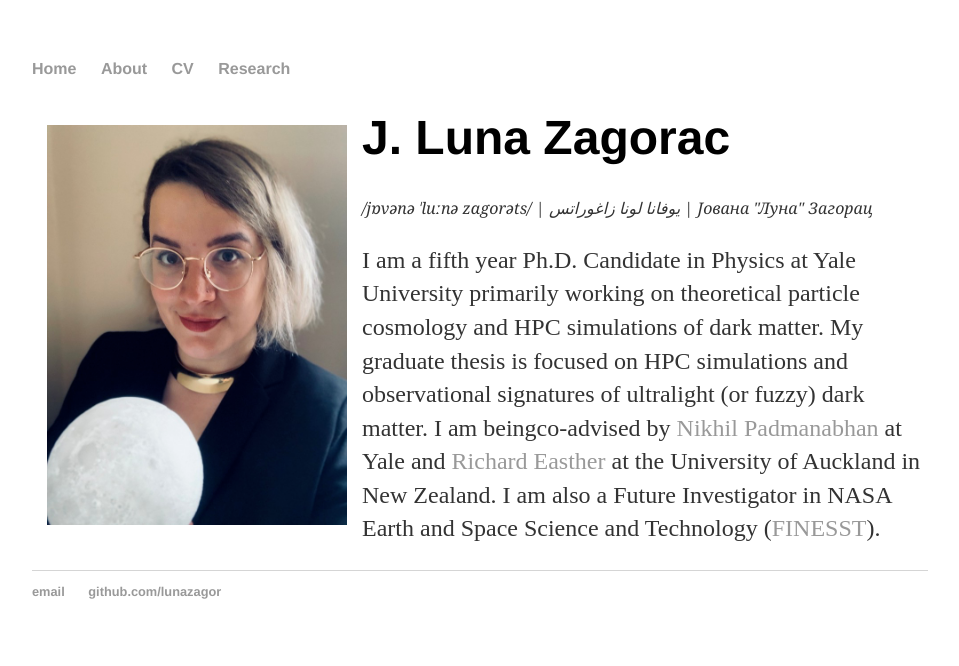
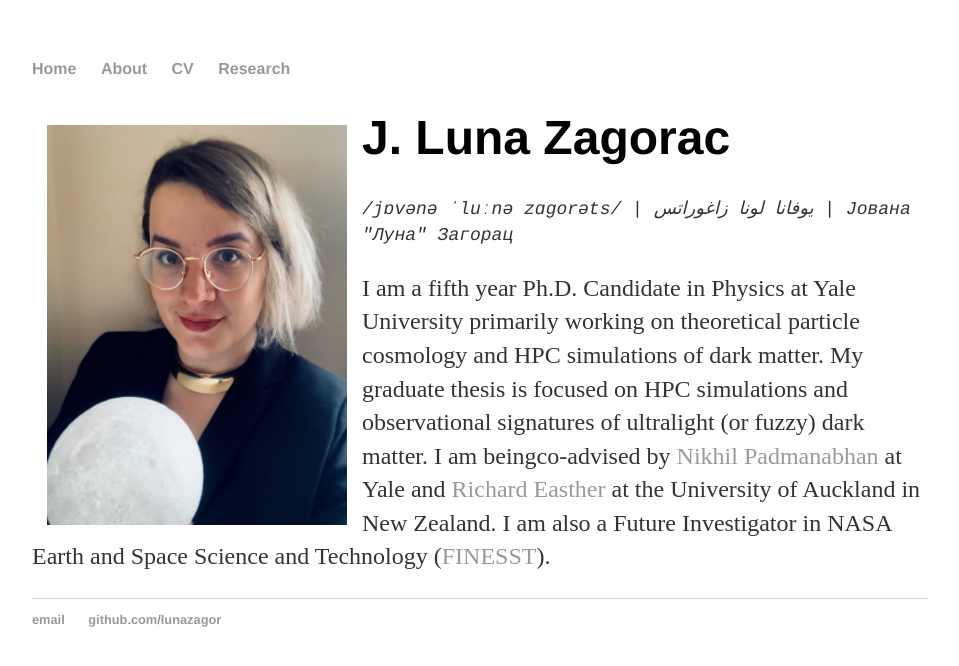
Before and after one commit to lunazagor/lunazagor.github.io, a Jekyll site: the page built from index.html, in a window 1280 px wide. Shown: the top 666 px of the page, without its empty margins (160-1119 px from the left). Built offline with Jekyll 4.4.1, drawn with Linux system fonts in a browser that asks for light colours.

Commit message:
Update index.html

```diff
--- a/index.html
+++ b/index.html
@@ -19,7 +19,7 @@
 <div class="blurb">
 	<h1> J. Luna Zagorac </h1>
 	<! -- Paragraph of name spellings -->
-	<p style="font-family:georgia,garamond,serif;font-size:16px;font-style:italic;";text-align:center;"> /jɒvənə ˈluːnə zɑgorəts/ | يوفانا لونا زاغوراتس | &#1032&#1086&#1074&#1072&#1085&#1072 "&#1051&#1091&#1085&#1072" &#1047&#1072&#1075&#1086&#1088&#1072&#1094;<p>
+	<p style="font-family:courier;font-size:18px;font-style:italic;";text-align:center;"> /jɒvənə ˈluːnə zɑgorəts/ | يوفانا لونا زاغوراتس | &#1032&#1086&#1074&#1072&#1085&#1072 "&#1051&#1091&#1085&#1072" &#1047&#1072&#1075&#1086&#1088&#1072&#1094;<p>
 	<! -- Brief About Me -->
 	<p> I am a fifth year Ph.D. Candidate in Physics at Yale University primarily working on theoretical particle cosmology and HPC simulations of dark matter. My graduate thesis is focused on HPC simulations and observational signatures of ultralight (or fuzzy) dark matter. I am beingco-advised by <a href="https://physics.yale.edu/people/nikhil-padmanabhan">Nikhil Padmanabhan</a> at Yale and <a href="https://www.physics.auckland.ac.nz/people/reas725">Richard Easther</a> at the University of Auckland in New Zealand. I am also a Future Investigator in NASA Earth and Space Science and Technology (<a href="https://nspires.nasaprs.com/external/viewrepositorydocument/cmdocumentid=753338/solicitationId=%7BE16CD59F-29DD-06C0-8971-CE1A9C252FD4%7D/viewSolicitationDocument=1/FINESST%20ASTRO20%20Proposal%20Selections.pdf">FINESST</a>).
 </div><!-- /.blurb -->
```
